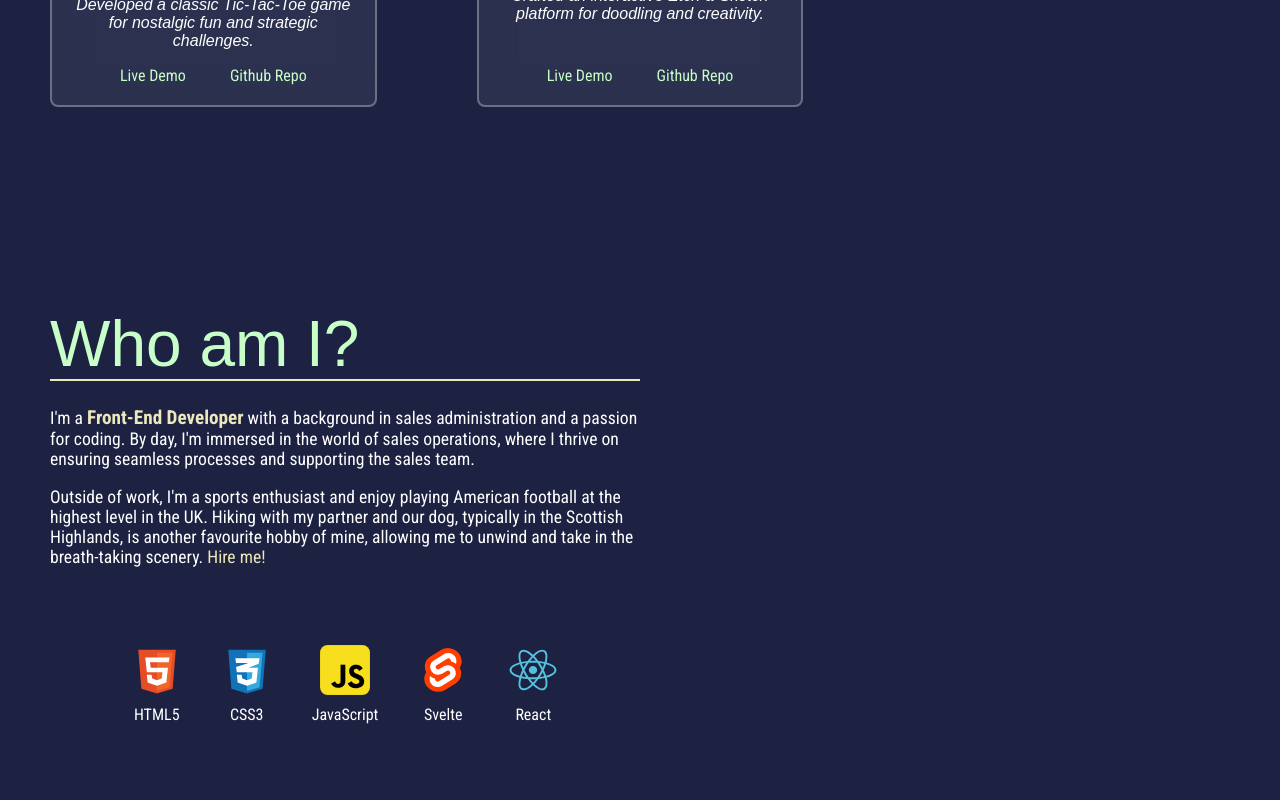
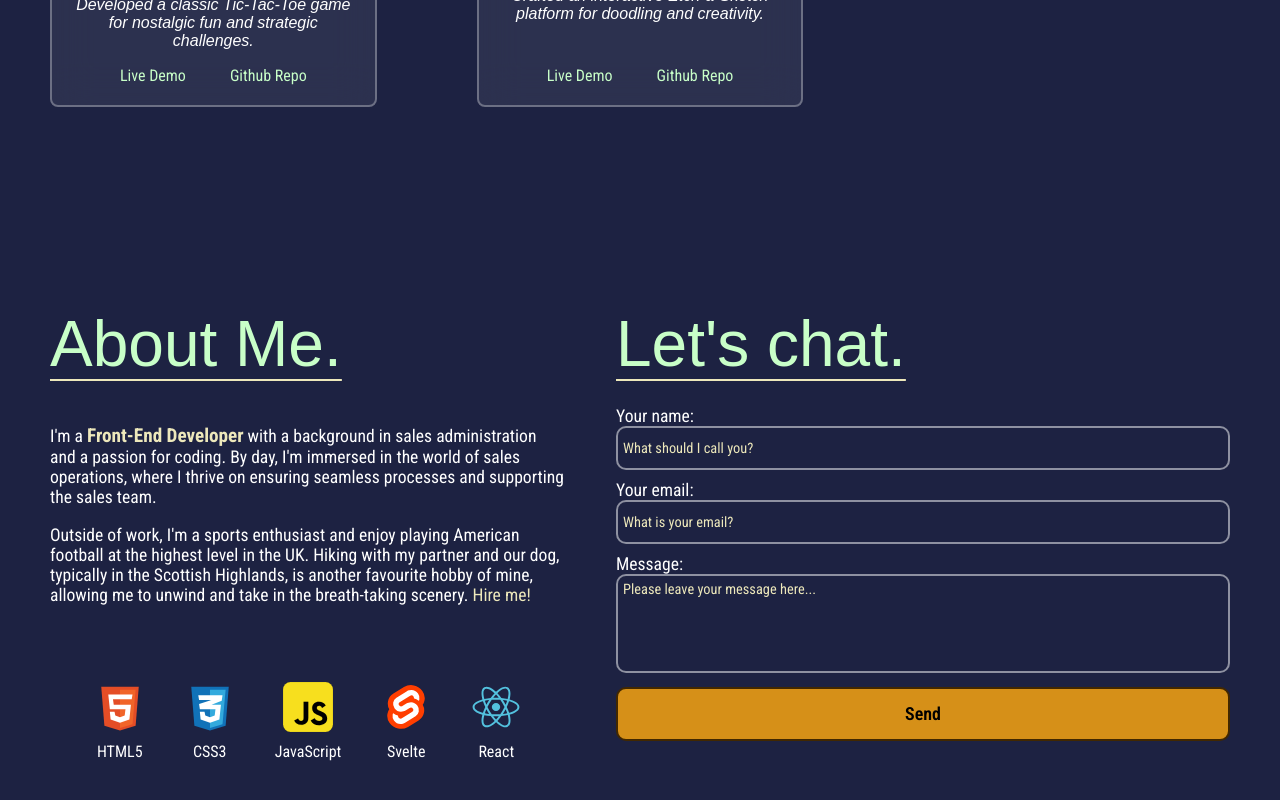
Before and after one commit to callum-laing/portfolio-v4, a Svelte app: page / in a window 1280 px wide. Shown: the part 1934-2734 px from the top of the page. Built offline with nearby package versions, Linux system fonts and the light colour scheme; a web font is replaced by a local one.

Commit message:
styling fixed

```diff
--- a/src/components/Contact.svelte
+++ b/src/components/Contact.svelte
@@ -8,8 +8,8 @@
 
 <div id="contactContainer">
   <div class="aboutContainer">
-    <div class="aboutMe">
-      <h1 class="contact">Who am I?</h1>
+    <div class="aboutMe contact">
+      <h1>About Me.</h1>
       <p>
         I'm a <span class="highlight">Front-End Developer</span> with a background
         in sales administration and a passion for coding. By day, I'm immersed in
@@ -120,8 +120,6 @@
 <style>
   #contactContainer {
     display: flex;
-    align-items: center;
-    flex-wrap: wrap;
     padding-left: 50px;
     padding-right: 50px;
     padding-top: 150px;
@@ -141,13 +139,6 @@
     margin-bottom: 100px;
     padding-block: 50px;
     gap: 20px;
-  }
-
-  .grid-wrap {
-    display: flex;
-    justify-content: center;
-    align-items: center;
-    flex-direction: column;
   }
 
   .skillIcons {
@@ -189,6 +180,7 @@
   h1 {
     font-size: 4em;
     margin: 0;
+    display: inline-block;
     background-image: linear-gradient(
       to right,
       rgba(237, 232, 187),
@@ -198,7 +190,6 @@
     background-position: bottom;
     background-repeat: no-repeat;
     margin-bottom: 25px;
-    color: rgba(200, 255, 200);
   }
 
   ::placeholder {
@@ -275,11 +266,9 @@
   }
 
   @media (max-width: 769px) {
-    .grid-wrap {
-      display: flex;
+    #contactContainer {
+      align-items: center;
       flex-direction: column;
-      margin-bottom: 50px;
-      gap: 10px;
     }
     input,
     textarea,
@@ -303,9 +292,6 @@
       margin: 0;
       padding-bottom: 25px;
     }
-    h1 {
-      text-align: center;
-    }
   }
 
   @media (min-width: 770px) and (max-width: 1024px) {
@@ -316,5 +302,8 @@
     p {
       width: 100%;
     }
+    .skillsContainer {
+      display: none;
+    }
   }
 </style>
--- a/src/components/Hero.svelte
+++ b/src/components/Hero.svelte
@@ -63,6 +63,7 @@
   a {
     text-decoration: none;
     color: black;
+    margin-top: 25px;
   }
 
   p {
@@ -123,9 +124,13 @@
     }
     .subtitle {
       font-size: 1rem;
+      margin-top: 10px;
     }
     img {
       display: none;
+    }
+    a {
+      margin-top: 50px;
     }
   }
 
```
